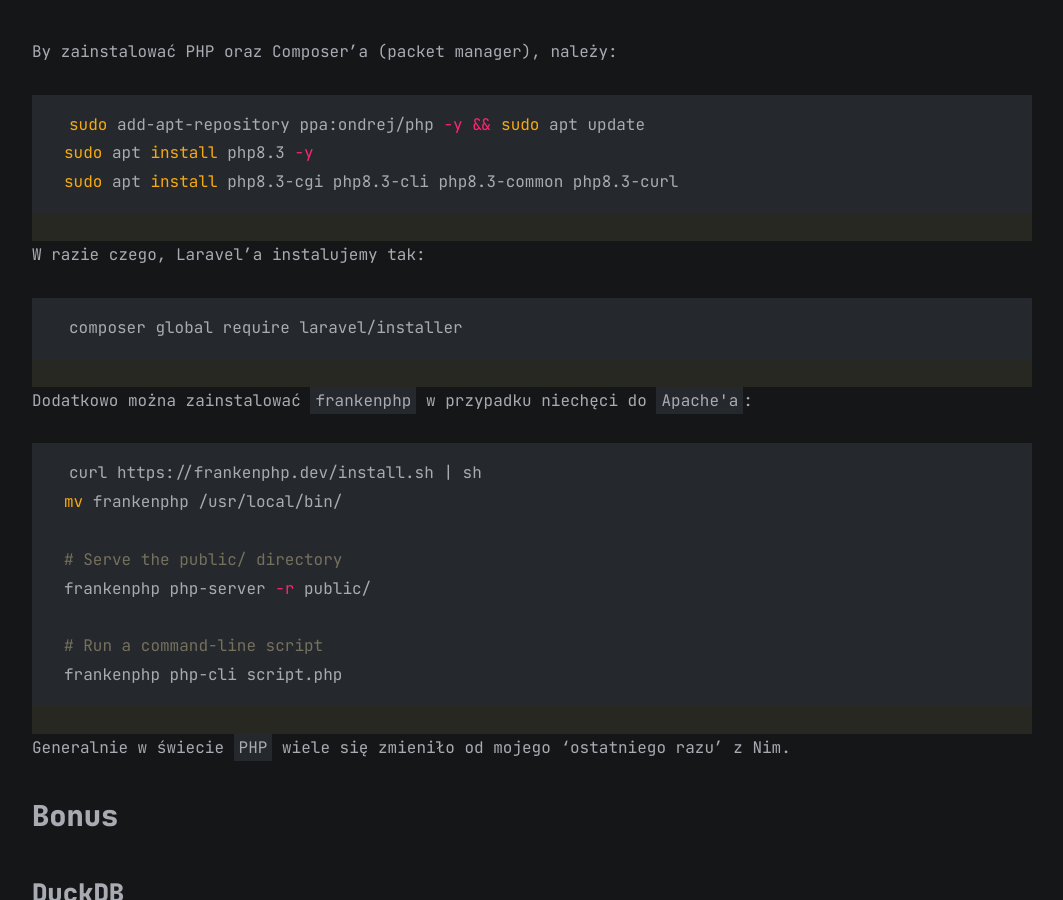
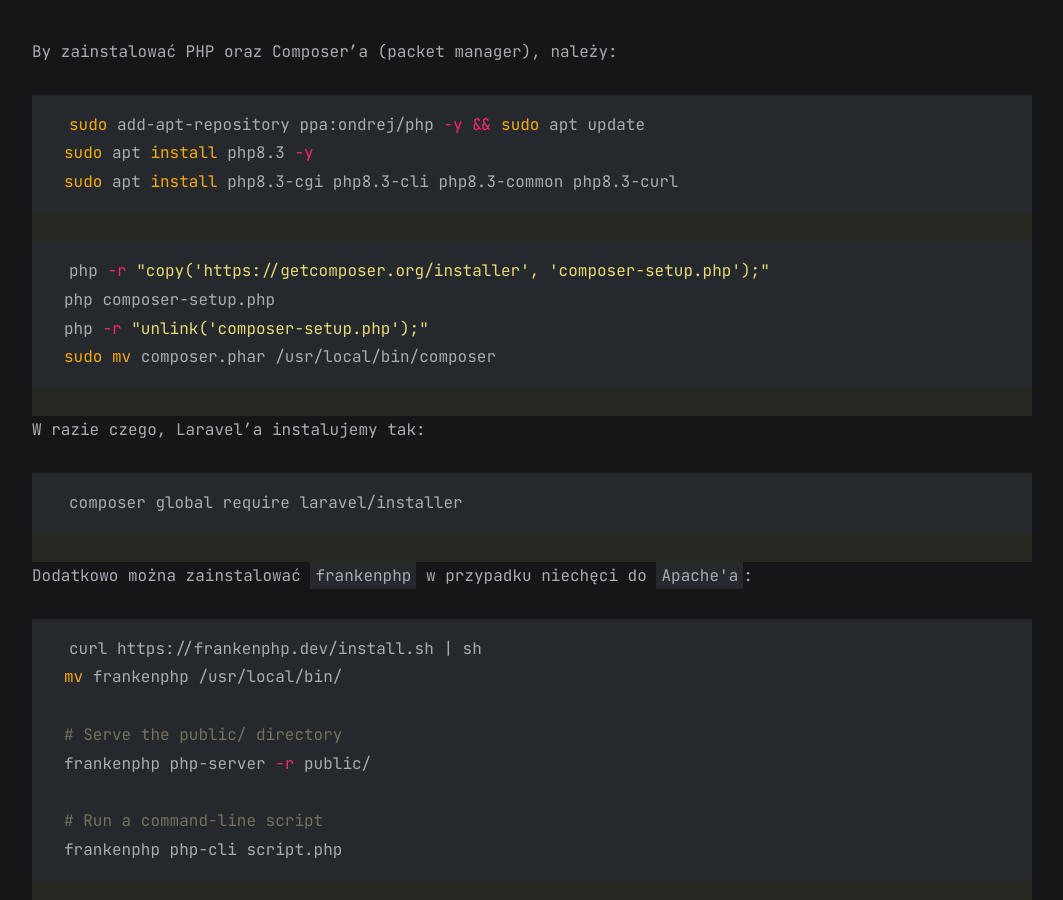
Before and after one commit to mikelogaciuk/mikelogaciuk.github.io, a Jekyll site: the page built from all_collections/_posts/2024-07-13-przygotowanie-linuxa-do-pracy-sre.md, in a window 1280 px wide and 900 px high, scrolled down 37881 px. Shown: the whole window, without its empty margins (108-1171 px from the left). Built offline with Jekyll 4.4.1, drawn with Linux system fonts in a browser that asks for light colours.

Commit message:
Add PHP stuff, again

````diff
--- a/all_collections/_posts/2024-07-13-przygotowanie-linuxa-do-pracy-sre.md
+++ b/all_collections/_posts/2024-07-13-przygotowanie-linuxa-do-pracy-sre.md
@@ -1300,6 +1300,13 @@
 sudo apt install php8.3-cgi php8.3-cli php8.3-common php8.3-curl
 ```
 
+```shell
+php -r "copy('https://getcomposer.org/installer', 'composer-setup.php');"
+php composer-setup.php
+php -r "unlink('composer-setup.php');"
+sudo mv composer.phar /usr/local/bin/composer
+```
+
 W razie czego, Laravel'a instalujemy tak:
 
 ```shell
````
